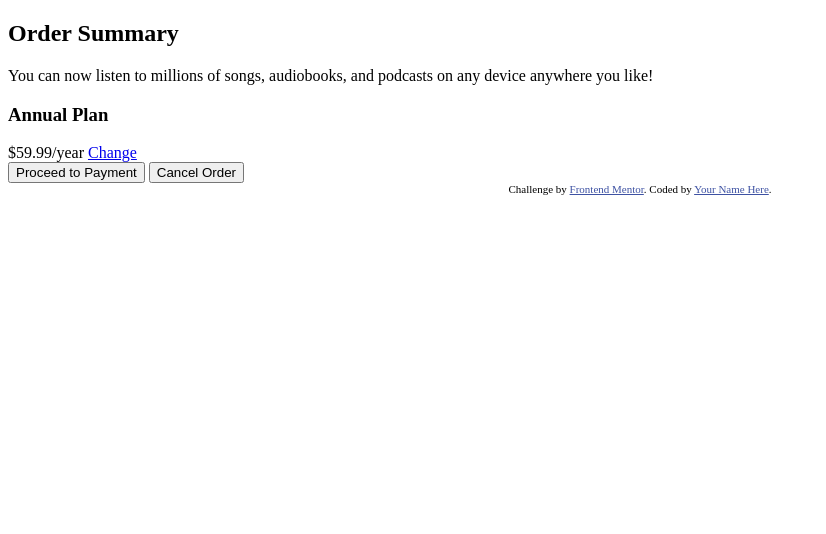
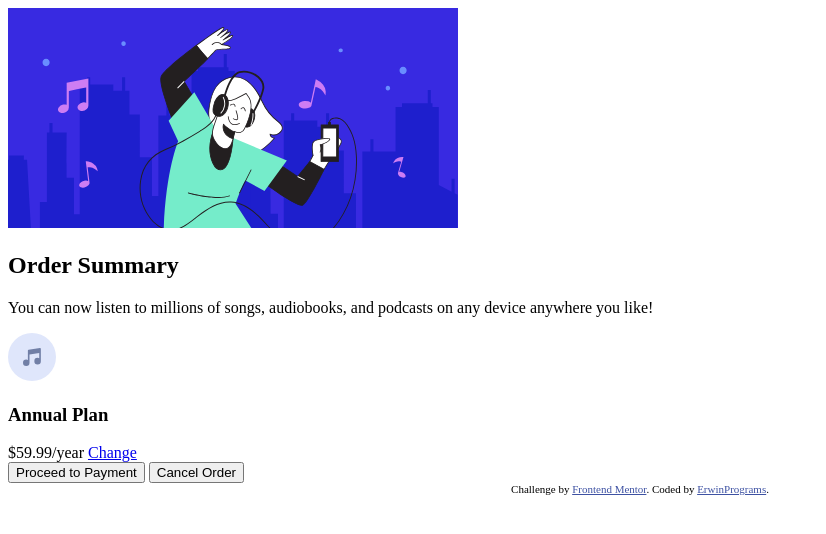
Before and after one commit to ErwinPrograms/frontendmentor-order-summary-component, a plain HTML site: page index.html in a window 1280 px wide. Shown: the whole page, without its empty margins (0-826 px from the left). Drawn offline with Linux system fonts and the light colour scheme.

Commit message:
Add images to webpage

```diff
--- a/index.html
+++ b/index.html
@@ -25,6 +25,7 @@
 
 <body>
   <section class="order-summary-component">
+    <img src="/assets/images/illustration-hero.svg" class="order-summary-illustration">
     <h2 class="order-title">Order Summary</h2>
 
     <p class="order-description">You can now listen to millions of songs, audiobooks, and podcasts on any
@@ -32,8 +33,10 @@
     </p>
 
     <div class="plan-info">
+      <img src="/assets/images/icon-music.svg" class="plan-icon">
+
       <h3 class="plan-title">Annual Plan</h3>
-      <span class="pricing">$59.99/year</span>
+      <span class="plan-pricing">$59.99/year</span>
 
       <a href="#">Change</a>
     </div>
@@ -44,7 +47,7 @@
 
   <div class="attribution">
     Challenge by <a href="https://www.frontendmentor.io?ref=challenge" target="_blank">Frontend Mentor</a>.
-    Coded by <a href="#">Your Name Here</a>.
+    Coded by <a href="#">ErwinPrograms</a>.
   </div>
 </body>
 
```
